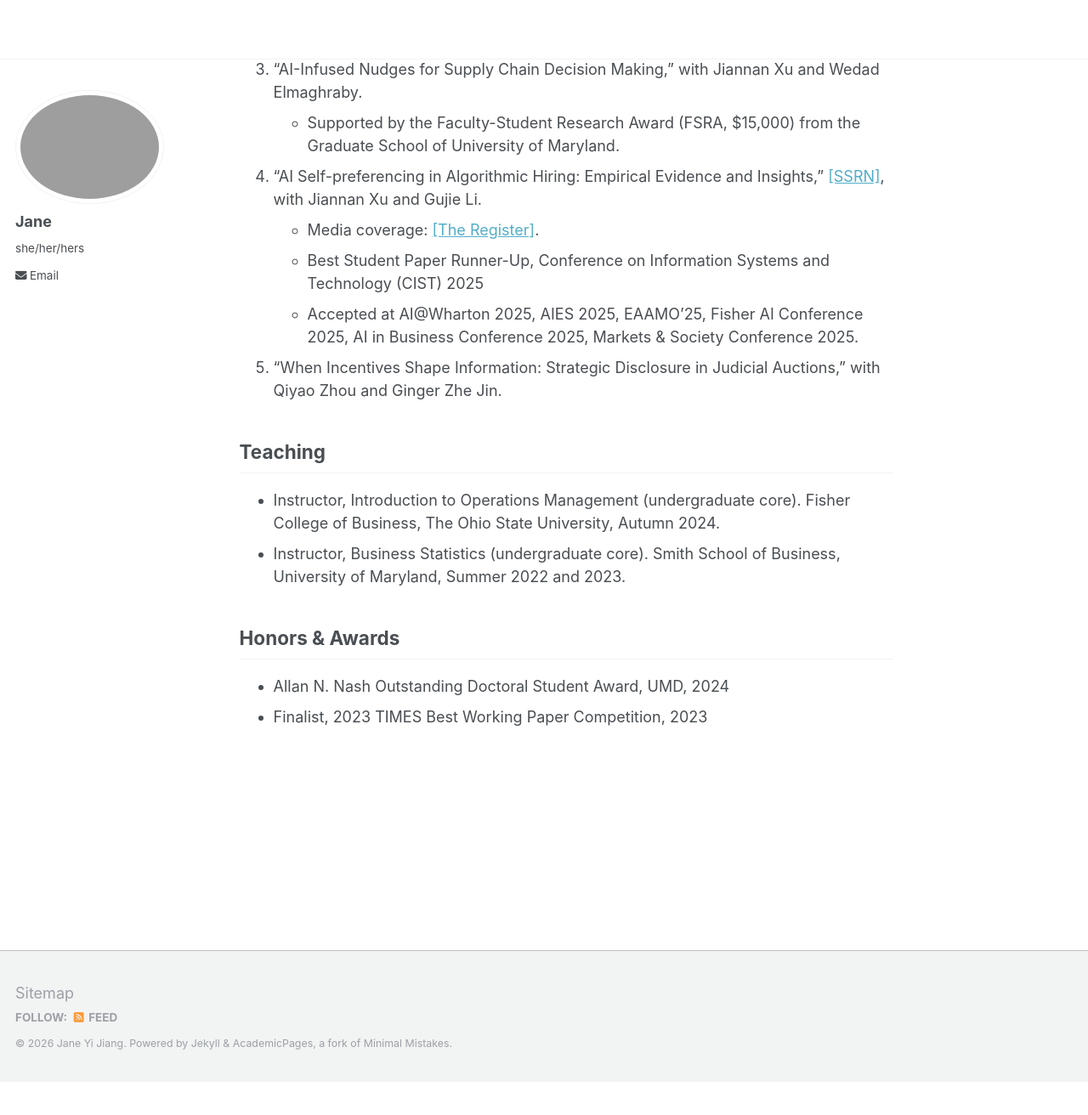
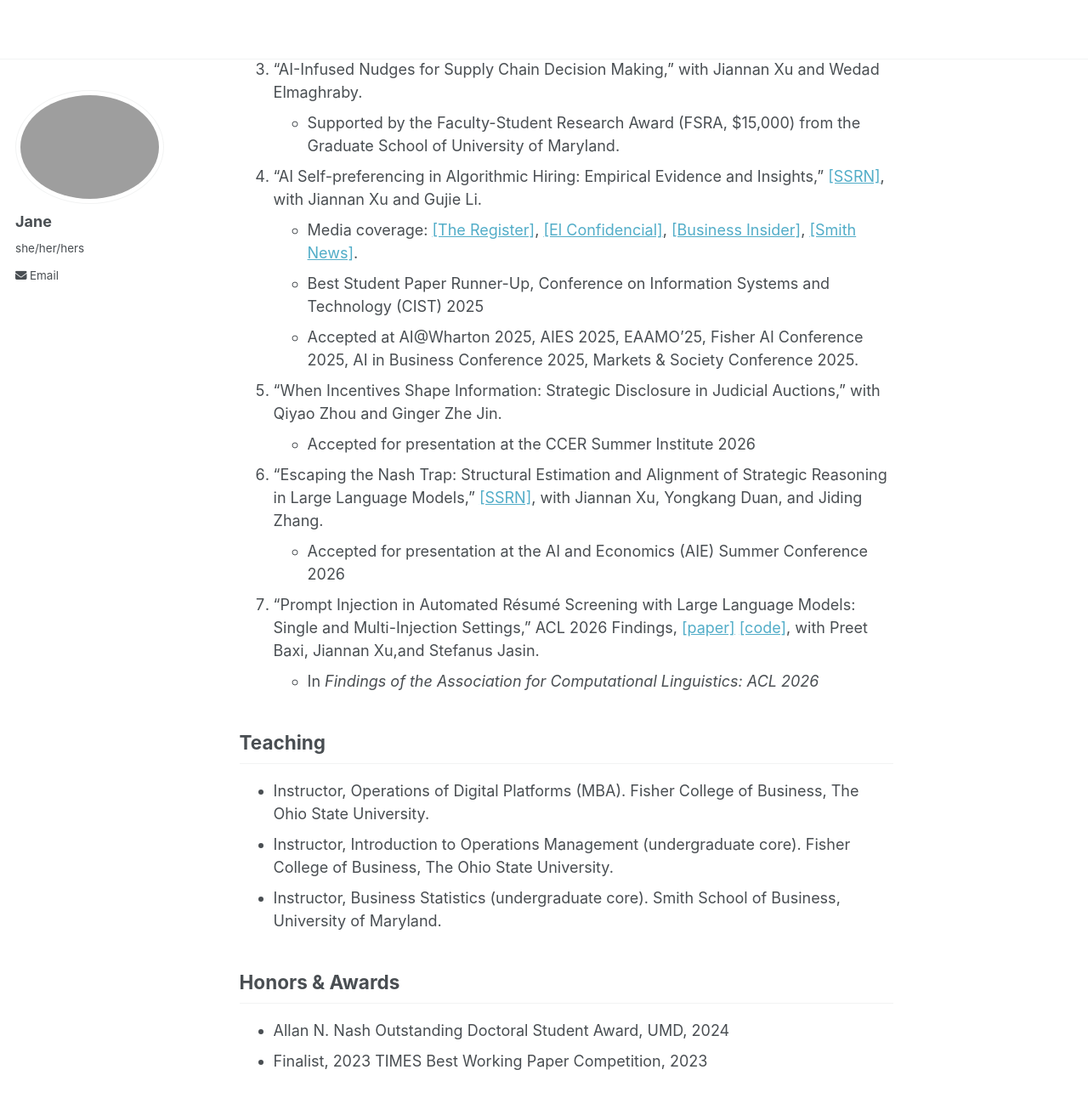
Before and after one commit to jiangyijane/jiangyijane.github.io, a Jekyll site: the page built from _pages/about.md, in a window 1280 px wide and 1400 px high, scrolled down 710 px. Shown: the top 1312 px of the window at 85% size. Built offline with Jekyll 4.4.1, drawn with Linux system fonts in a browser that asks for light colours; before the commit the page ends 1984 px from its top, so only the background shows below that.

Commit message:
Revise research and teaching sections in about.md
Updated media coverage and added new research presentations to the about page.

```diff
--- a/_pages/about.md
+++ b/_pages/about.md
@@ -22,16 +22,21 @@ Research
 3. "AI-Infused Nudges for Supply Chain Decision Making," with Jiannan Xu and Wedad Elmaghraby.
   - Supported by the Faculty-Student Research Award (FSRA, $15,000) from the Graduate School of University of Maryland.
 4. "AI Self-preferencing in Algorithmic Hiring: Empirical Evidence and Insights," [[SSRN]](https://papers.ssrn.com/sol3/papers.cfm?abstract_id=5417394), with Jiannan Xu and Gujie Li.
-  - Media coverage: [[The Register]](https://www.theregister.com/2025/09/03/ai_hiring_biased/).
+  - Media coverage: [[The Register]](https://www.theregister.com/2025/09/03/ai_hiring_biased/), [[El Confidencial]](https://www.elconfidencial.com/tecnologia/2026-05-15/cv-empleo-ia-inteligencia-artificial-llm-orbio-sesgos_4350666/), [[Business Insider]](https://www.businessinsider.com/nvidia-exec-ai-likes-to-use-ai-it-impacts-resumes-2026-5), [[Smith News]](https://www.rhsmith.umd.edu/news/ai-hiring-tools-may-favor-their-own-work-smith-study-finds).
   - Best Student Paper Runner-Up, Conference on Information Systems and Technology (CIST) 2025
   - Accepted at AI@Wharton 2025, AIES 2025, EAAMO’25, Fisher AI Conference 2025, AI in Business Conference 2025, Markets & Society Conference 2025.
 5. "When Incentives Shape Information: Strategic Disclosure in Judicial Auctions," with Qiyao Zhou and Ginger Zhe Jin.
-
+  - Accepted for presentation at the CCER Summer Institute 2026
+6. "Escaping the Nash Trap: Structural Estimation and Alignment of Strategic Reasoning in Large Language Models," [[SSRN]](https://papers.ssrn.com/sol3/papers.cfm?abstract_id=6993719), with Jiannan Xu, Yongkang Duan, and Jiding Zhang.
+  - Accepted for presentation at the AI and Economics (AIE) Summer Conference 2026
+7. "Prompt Injection in Automated Résumé Screening with Large Language Models: Single and Multi-Injection Settings," ACL 2026 Findings, [[paper]](https://aclanthology.org/2026.findings-acl.142.pdf) [[code]](https://github.com/preetb1199/Prompt_Injection_ACL26/), with Preet Baxi, Jiannan Xu,and Stefanus Jasin.
+  - In *Findings of the Association for Computational Linguistics: ACL 2026*
 
 Teaching
 ------
--	Instructor, Introduction to Operations Management (undergraduate core). Fisher College of Business, The Ohio State University, Autumn 2024.
--	Instructor, Business Statistics (undergraduate core). Smith School of Business, University of Maryland, Summer 2022 and 2023.
+- Instructor, Operations of Digital Platforms (MBA). Fisher College of Business, The Ohio State University.
+-	Instructor, Introduction to Operations Management (undergraduate core). Fisher College of Business, The Ohio State University.
+-	Instructor, Business Statistics (undergraduate core). Smith School of Business, University of Maryland.
 
 Honors & Awards
 ------
```
